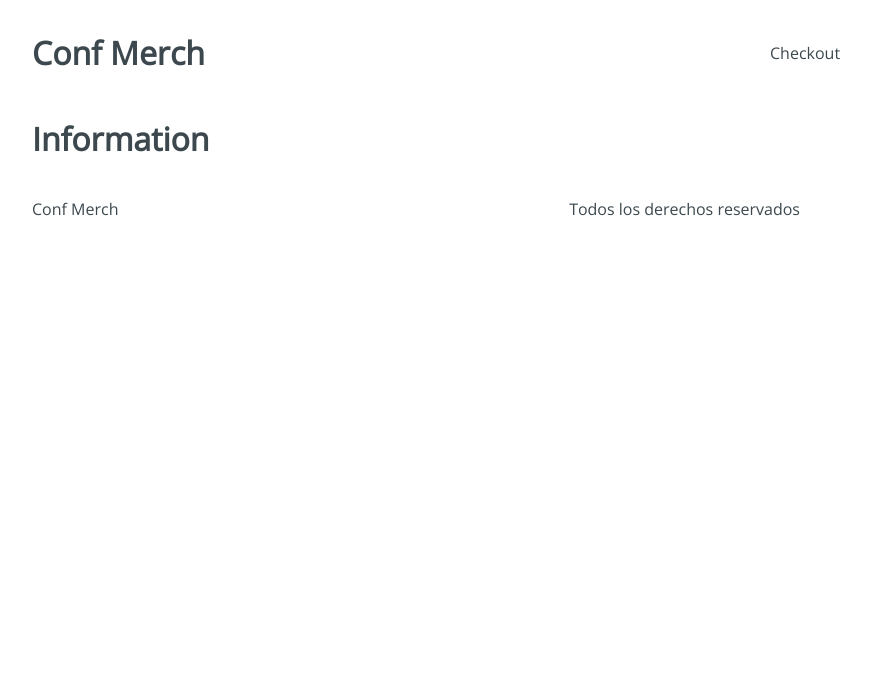
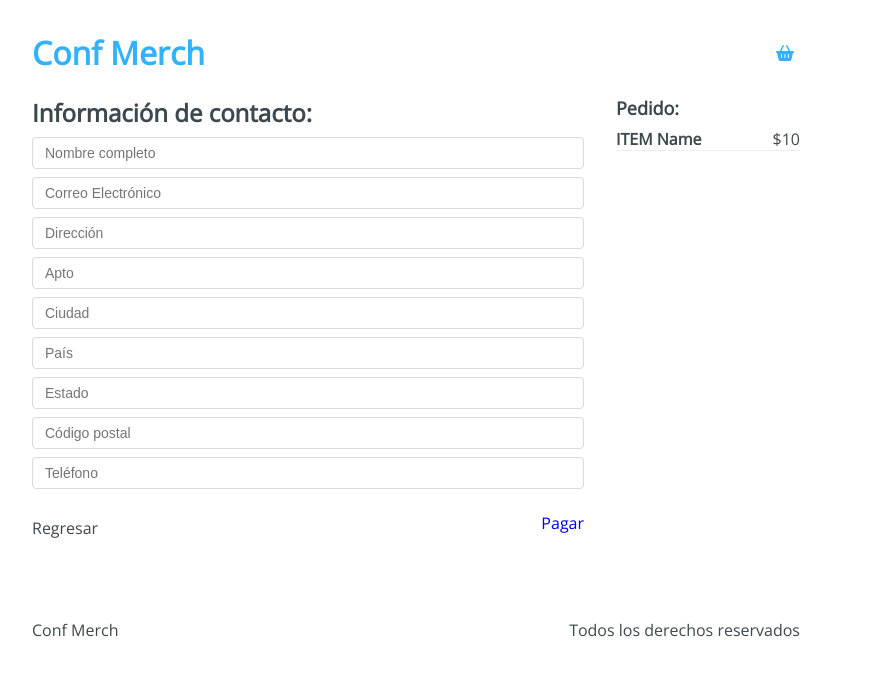
Before and after one commit to Diegohrp/checkout, a React app: page /checkout/information in a window 1280 px wide. Shown: the top 676 px of the page, without its empty margins (224-1095 px from the left). Built offline with nearby package versions, Linux system fonts and the light colour scheme.

Commit message:
[ADD] containers

```diff
--- a/public/index.html
+++ b/public/index.html
@@ -3,10 +3,10 @@
   <head>
     <meta charset="UTF-8" />
     <meta http-equiv="X-UA-Compatible" content="IE=edge" />
-    <meta
-      name="viewport"
-      content="width=device-width, initial-scale=1.0"
-    />
+    <meta name="viewport" content="width=device-width, initial-scale=1.0" />
+    <script
+      src="https://kit.fontawesome.com/473d269aa9.js"
+      crossorigin="anonymous"></script>
     <title>Shop</title>
   </head>
   <body>
--- a/src/components/Header.jsx
+++ b/src/components/Header.jsx
@@ -1,11 +1,18 @@
 import React from 'react';
+import {Link} from 'react-router-dom';
 import '../styles/components/Header.css';
 
 function Header() {
   return (
     <header className="Header">
-      <h1 className="Header-title">Conf Merch</h1>
-      <div className="Header-checkout">Checkout</div>
+      <Link to="/">
+        <h1 className="Header-title">Conf Merch</h1>
+      </Link>
+      <div className="Header-checkout">
+        <Link to="/checkout">
+          <i className="fas fa-shopping-basket" />
+        </Link>
+      </div>
     </header>
   );
 }
--- a/src/containers/Checkout.jsx
+++ b/src/containers/Checkout.jsx
@@ -1,6 +1,29 @@
 import React from 'react';
+import {Link} from 'react-router-dom';
+import '../styles/components/Checkout.css';
 function Checkout() {
-  return <h1>Checkout</h1>;
+  return (
+    <section className="Checkout">
+      <div className="Checkout-content">
+        <h3>Lista de Pedidos</h3>
+        <div className="Checkout-item">
+          <div className="Checkout-element">
+            <h4>ITEM name</h4>
+            <span>$10</span>
+          </div>
+          <button type="button">
+            <i className="fas fa-trash-alt"></i>
+          </button>
+        </div>
+      </div>
+      <div className="Checkout-sidebar">
+        <h3>Precio total: $10</h3>
+        <Link to="/checkout/information">
+          <button type="button">Continuar pedido</button>
+        </Link>
+      </div>
+    </section>
+  );
 }
 
 export {Checkout};
--- a/src/containers/Information.jsx
+++ b/src/containers/Information.jsx
@@ -1,6 +1,44 @@
 import React from 'react';
+import {Link} from 'react-router-dom';
+import '../styles/components/Information.css';
 function Information() {
-  return <h1>Information</h1>;
+  return (
+    <section className="Information">
+      <div className="Information-content">
+        <div className="Information-head">
+          <h2>Información de contacto:</h2>
+        </div>
+        <div className="Information-form">
+          <form action="">
+            <input type="text" placeholder="Nombre completo" name="name" />
+            <input type="text" placeholder="Correo Electrónico" name="email" />
+            <input type="text" placeholder="Dirección" name="address" />
+            <input type="text" placeholder="Apto" name="apto" />
+            <input type="text" placeholder="Ciudad" name="city" />
+            <input type="text" placeholder="País" name="country" />
+            <input type="text" placeholder="Estado" name="state" />
+            <input type="number" placeholder="Código postal" name="cp" />
+            <input type="number" placeholder="Teléfono" name="phone" />
+          </form>
+        </div>
+        <div className="Information-buttons">
+          <div className="Information-back">Regresar</div>
+          <Link to="/checkout/payment">
+            <div className="Information-next">Pagar</div>
+          </Link>
+        </div>
+      </div>
+      <div className="information-sidebar">
+        <h3>Pedido:</h3>
+        <div className="Information-item">
+          <div className="Information-element">
+            <h4>ITEM Name</h4>
+            <span>$10</span>
+          </div>
+        </div>
+      </div>
+    </section>
+  );
 }
 
 export {Information};
--- a/src/containers/Payment.jsx
+++ b/src/containers/Payment.jsx
@@ -1,6 +1,14 @@
 import React from 'react';
+import '../styles/components/Payment.css';
 function Payment() {
-  return <h1>Payment</h1>;
+  return (
+    <section className="Payment">
+      <div className="Payment-content">
+        <h3>Resumen del pedido:</h3>
+        <div className="Payment-button">Botón de pago con paypal</div>
+      </div>
+    </section>
+  );
 }
 
 export {Payment};
--- a/src/containers/Success.jsx
+++ b/src/containers/Success.jsx
@@ -1,6 +1,16 @@
 import React from 'react';
+import '../styles/components/Success.css';
 function Success() {
-  return <h1>Success</h1>;
+  return (
+    <section className="Success">
+      <div className="Success-content">
+        <h2>Gracias por tu compra</h2>
+        <span>Tu pedido llegará en 3 días a tu dirección</span>
+
+        <div className="success-map">Google Maps</div>
+      </div>
+    </section>
+  );
 }
 
 export {Success};
```
